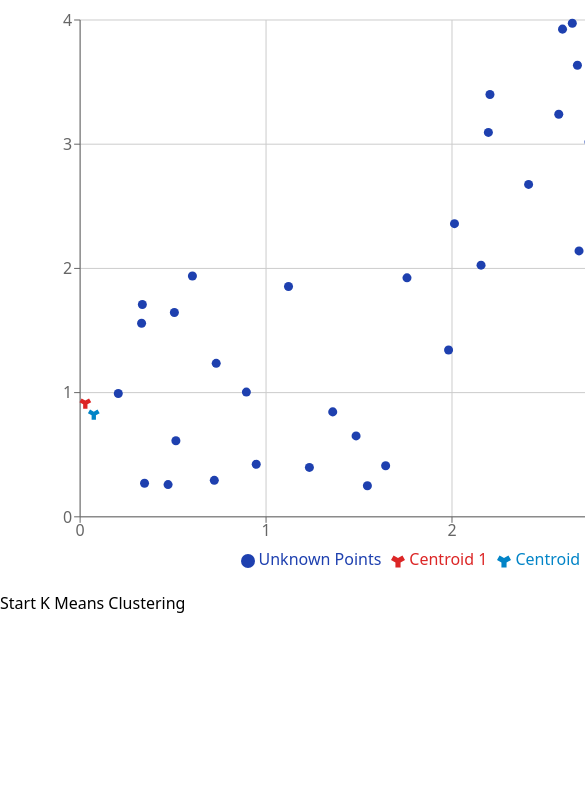
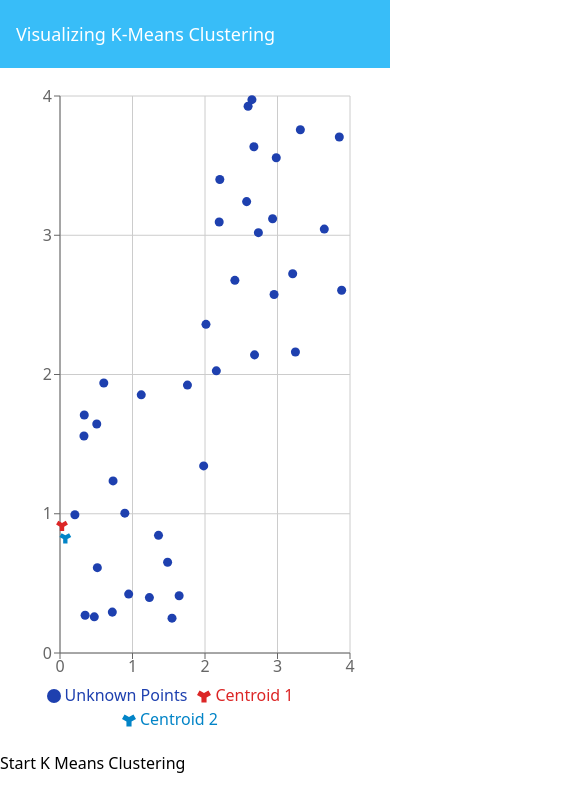
Before and after one commit to Yuheng3107/machine-learning-algorithms-viz, a React (Vite) app: page / in a window 390 px wide. Shown: the top 812 px of the page, 585 px wide, since content can reach past the window. Built offline with nearby package versions, Linux system fonts and the light colour scheme.

Commit message:
Added header and some mobile styling

```diff
--- a/src/App.tsx
+++ b/src/App.tsx
@@ -1,7 +1,13 @@
 import KMeansVisualization from "./components/KMeansVisualization";
+import Header from "./components/Header";
 
 function App() {
-  return <KMeansVisualization></KMeansVisualization>;
+  return (
+    <div className="flex-col">
+      <Header></Header>
+      <KMeansVisualization></KMeansVisualization>
+    </div>
+  );
 }
 
 export default App;
--- /dev/null
+++ b/src/components/Header.tsx
@@ -0,0 +1,9 @@
+export default function Header() {
+  return (
+    <div className="h-[8vh] bg-[#38bdf8] mb-2 flex items-center">
+      <h2 className="px-4 text-lg text-white">
+        Visualizing K-Means Clustering
+      </h2>
+    </div>
+  );
+}
--- a/src/components/KMeansVisualization.tsx
+++ b/src/components/KMeansVisualization.tsx
@@ -102,7 +102,8 @@ export default function KMeansVisualization() {
   };
 
   return (
-    <div style={{ width: "100vh", height: "100vh" }}>
+    <div className="flex justify-center">
+      <div className="h-[80vh] lg:w-3/5 w-screen flex-col justify-center items-center">
         <ScatterPlot
           centroid1={centroid1}
           centroid2={centroid2}
@@ -112,5 +113,6 @@ export default function KMeansVisualization() {
         ></ScatterPlot>
         <button onClick={kMeansClustering}>Start K Means Clustering</button>
       </div>
+    </div>
   );
 }
--- a/src/components/ScatterPlot.tsx
+++ b/src/components/ScatterPlot.tsx
@@ -31,8 +31,7 @@ export default function ScatterPlot({
   let renderLegend =
     noisyPoints.length !== 0 && points1.length === 0 && points2.length === 0;
   return (
-    <>
-      <ResponsiveContainer width="100%" height="70%">
+    <ResponsiveContainer width="100%" height="100%" className="-ms-5">
       <ScatterChart
         margin={{
           top: 20,
@@ -86,6 +85,5 @@ export default function ScatterPlot({
         ></Scatter>
       </ScatterChart>
     </ResponsiveContainer>
-    </>
   );
 }
```
Lines whose indentation alone changed are shown as unchanged.
